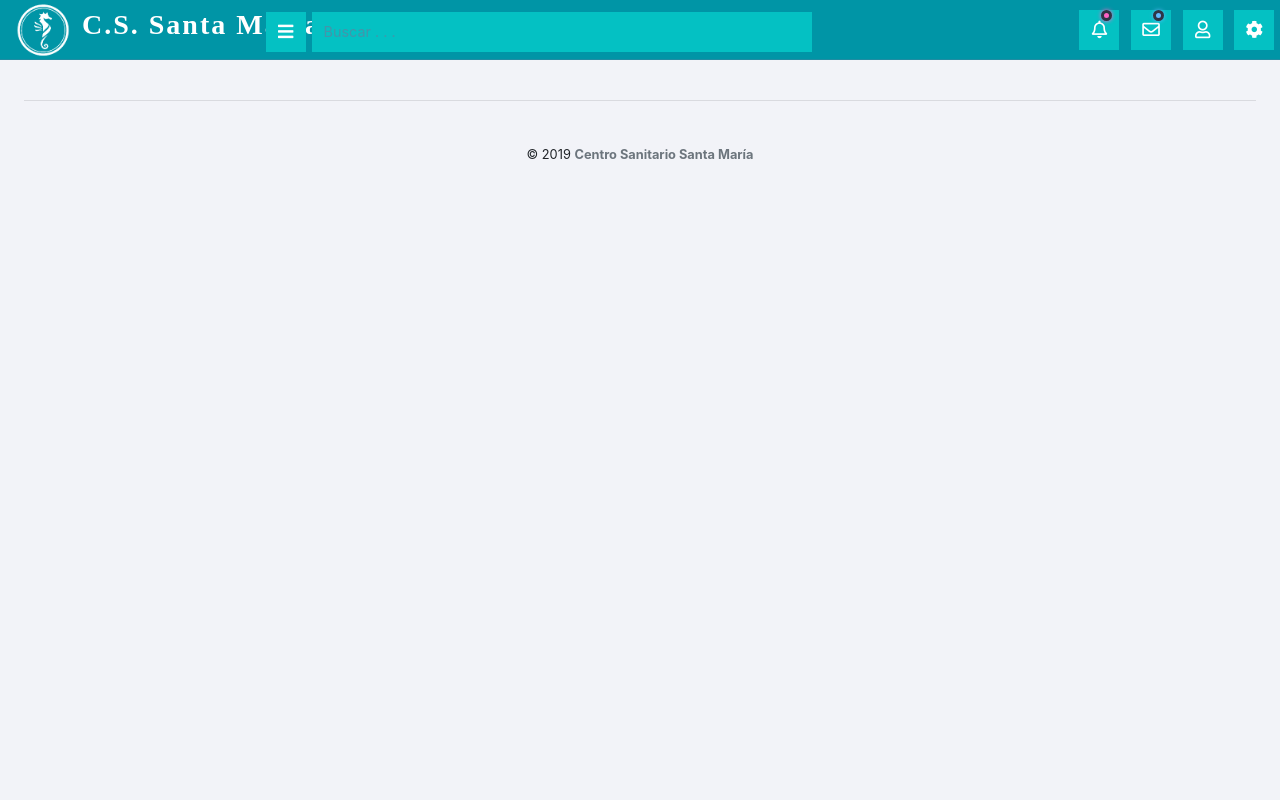
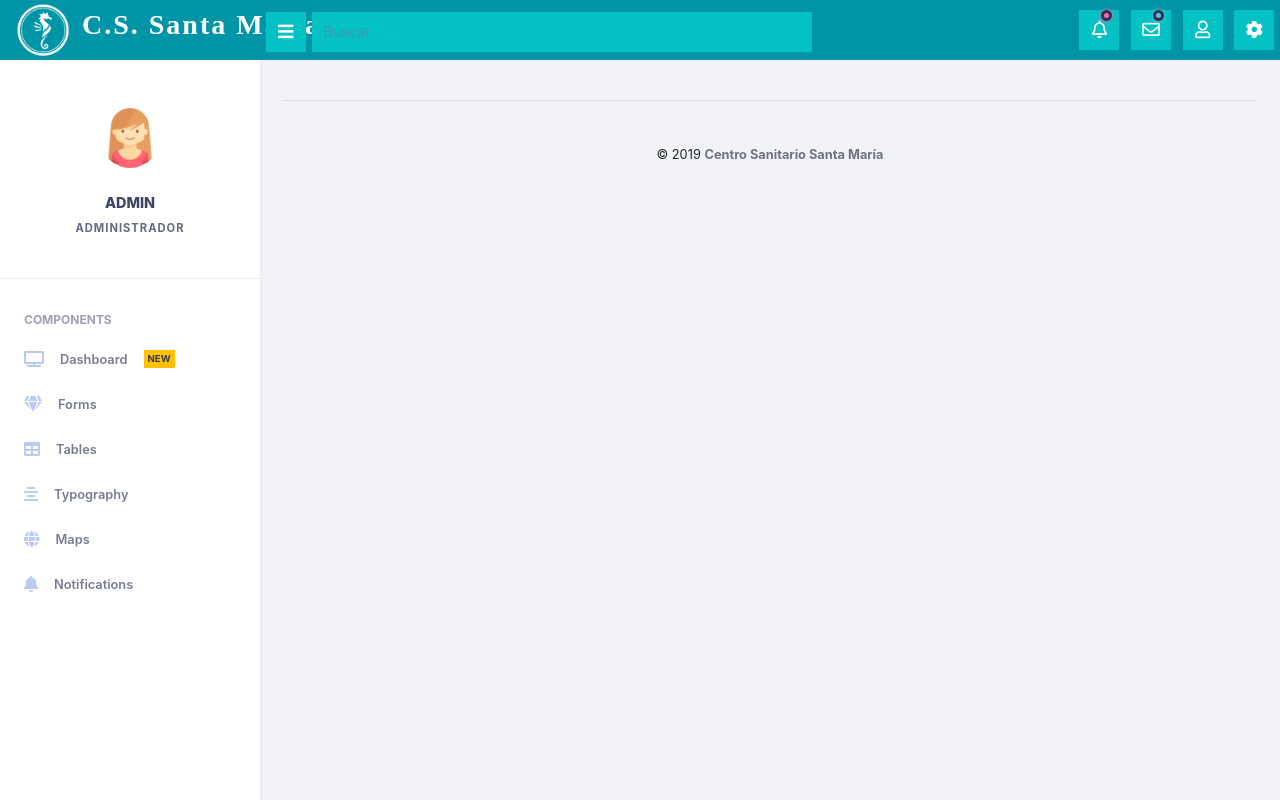
Before and after one commit to mjbutron/CS_Santa_Maria_Backend, an Angular app: page / in a window 1280 px wide. Built offline with nearby package versions, Linux system fonts and the light colour scheme.

Commit message:
Añadido sidebar

```diff
--- a/src/app/app.component.html
+++ b/src/app/app.component.html
@@ -2,7 +2,7 @@
 <div class="wrapper default-theme" [ngClass]="getClasses()">
   <app-navbar></app-navbar>
   <main>
-    <!-- <app-sidebar></app-sidebar> -->
+    <app-sidebar></app-sidebar>
     <div class="pages container-fluid pt-4 pb-4 pl-4 pr-4 ">
       <!-- <router-outlet></router-outlet> -->
       <hr>
--- a/src/app/app.module.ts
+++ b/src/app/app.module.ts
@@ -9,12 +9,14 @@ import { ToastrModule } from 'ngx-toastr';
 import { AppComponent } from './app.component';
 import { NavbarComponent } from './components/shared/navbar/navbar.component';
 import { FooterComponent } from './components/shared/footer/footer.component';
+import { SidebarComponent } from './components/shared/sidebar/sidebar.component';
 
 @NgModule({
   declarations: [
     AppComponent,
     NavbarComponent,
-    FooterComponent
+    FooterComponent,
+    SidebarComponent
   ],
   imports: [
     BrowserModule,
--- /dev/null
+++ b/src/app/components/shared/sidebar/sidebar.component.html
@@ -0,0 +1,61 @@
+<aside class="sidebar shadow-sm">
+
+  <div class="sidebar-profile d-flex flex-column justify-content-center pt-5 pb-3">
+    <div class="picture-wrapper mb-4">
+      <div class="user-picture m-auto">
+        <img src="./assets/img/girl.png" class="img-fluid" alt="">
+      </div>
+    </div>
+    <div class="profile-details text-center pb-4">
+      <p class="mb-0 text-uppercase name">Admin</p>
+      <small class="text-uppercase role">Administrador</small>
+    </div>
+  </div>
+  <div class="sidebar-search pt-1 pb-1 pl-3 pr-3">
+    <input type="search" class="form-control rounded-pill" name="search" placeholder="Search ...">
+  </div>
+  <nav class="sidebar-menu pt-3 pb-3">
+    <div class="menu-header mt-3 mb-2">
+      Components
+    </div>
+    <ul class="menu-items">
+      <li >
+        <a href="#" routerLink="/dashboard" routerLinkActive="active">
+          <i class="fa fa-tv"></i>
+          <span>Dashboard</span>
+          <span class="badge badge-warning rounded-0 text-dark p-1">NEW</span>
+        </a>
+      </li>
+      <li>
+        <a href="#" routerLink="/forms" routerLinkActive="active">
+          <i class="fas fa-gem"></i>
+          <span>Forms</span>
+        </a>
+      </li>
+      <li>
+        <a href="#" routerLink="/tables" routerLinkActive="active">
+          <i class="fa fa-table"></i>
+          <span>Tables</span>
+        </a>
+      </li>
+      <li>
+        <a href="#" routerLink="/typography" routerLinkActive="active">
+          <i class="fa fa-align-center"></i>
+          <span>Typography</span>
+        </a>
+      </li>
+      <li>
+        <a href="#" routerLink="/maps" routerLinkActive="active">
+          <i class="fa fa-globe"></i>
+          <span>Maps</span>
+        </a>
+      </li>
+      <li>
+        <a href="#" routerLink="/notifications" routerLinkActive="active">
+          <i class="fas fa-bell"></i>
+          <span>Notifications</span>
+        </a>
+      </li>
+    </ul>
+  </nav>
+</aside>
--- /dev/null
+++ b/src/app/components/shared/sidebar/sidebar.component.ts
@@ -0,0 +1,15 @@
+import { Component, OnInit } from '@angular/core';
+
+@Component({
+  selector: 'app-sidebar',
+  templateUrl: './sidebar.component.html',
+  styleUrls: ['./sidebar.component.css']
+})
+export class SidebarComponent implements OnInit {
+
+  constructor() { }
+
+  ngOnInit() {
+  }
+
+}
```
Also changed, not shown: src/app/components/shared/sidebar/sidebar.component.css (added), 1 other file (tests, documents, lock files or other folders).
